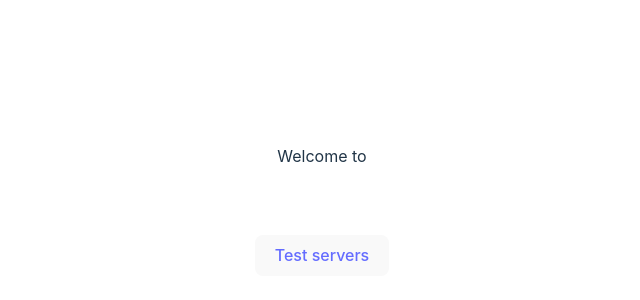
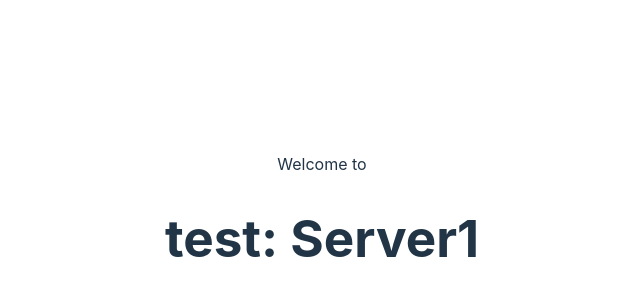
Before and after one commit to Moaratorium/randy-frontend, a Vue app: page /Server1 in a window 1280 px wide. Shown: the part 182-482 px from the top of the page, without its empty margins (318-958 px from the left). Built offline with nearby package versions, Linux system fonts and the light colour scheme.

Commit message:
changed route naming logic, nav history method and passed props

```diff
--- a/src/components/servertag.vue
+++ b/src/components/servertag.vue
@@ -1,11 +1,13 @@
 <script setup>
+import { RouterLink } from 'vue-router'
 defineProps(['name', 'image'])
 </script>
 
 <template>
   <div class="serverTag">
     <img :src="image">
-    {{ name }}
+
+     <RouterLink :to="`${name}`">{{ name }}</RouterLink>
   </div>
 </template>
 
--- a/src/router.js
+++ b/src/router.js
@@ -1,4 +1,4 @@
-import { createMemoryHistory, createRouter} from 'vue-router'
+import { createWebHistory, createRouter} from 'vue-router'
 import Landing from './views/landing.vue'
 import Servers from './views/servers.vue'
 import Server from './views/server.vue'
@@ -6,11 +6,11 @@ import Server from './views/server.vue'
 const routes = [
     {path: '/', name:'landing', component: Landing},
     {path: '/servers', name:'servers', component: Servers},
-    {path: '/server', name:'server', component: Server}
+    {path: '/:serverName', name:'server', component: Server, props: true}
 ]
 
 const router = createRouter({
-    history: createMemoryHistory(),
+    history: createWebHistory(),
     routes,
 })
 
--- a/src/views/server.vue
+++ b/src/views/server.vue
@@ -1,18 +1,11 @@
 <script setup>
-import { createRouter } from 'vue-router'
-import { ref } from 'vue'
-
 defineProps({
-  msg: String,
+  serverName: String,
 })
-
 </script>
 
 <template>
-<h1>{{ msg }}</h1>
-  <div class="card">
-    <button type="button" @click="discordLogin">Log In With Discord</button>
-  </div>
+<h1>test:  {{ serverName }}</h1>
 </template>
 
 <style scoped>
--- a/src/views/servers.vue
+++ b/src/views/servers.vue
@@ -31,7 +31,7 @@ const dummyServerList = ref([
   <ServerTag
   v-for="(server, index) in dummyServerList"
   :key="server.serverID"
-  :title="server.serverName"
+  :name="server.serverName"
   :image="server.serverImageUri"
   ></ServerTag>
 </template>
```
